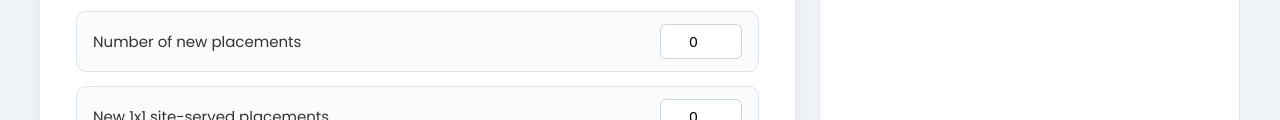
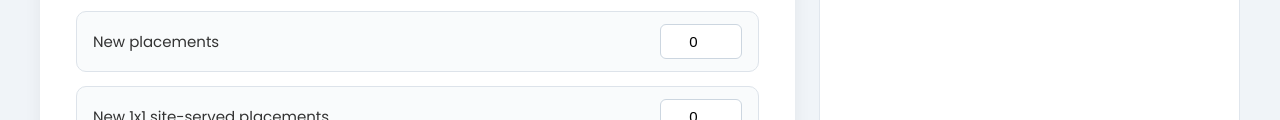
Before and after one commit to sngops/requestiq-trafficking, a plain HTML site: page index.html in a window 1280 px wide. Shown: the part 499-619 px from the top of the page. Drawn offline with nearby package versions, Linux system fonts and the light colour scheme.

Commit message:
Update index.html

```diff
--- a/index.html
+++ b/index.html
@@ -148,7 +148,7 @@
       "New video sets",
       "New audio sets",
       "New DCO banner sets",
-      "Number of new placements",
+      "New placements",
       "New 1x1 site-served placements",
       "Number of existing placements",
       "Using existing assets with new rotations? If yes, how many sets of new rotations?",
```
